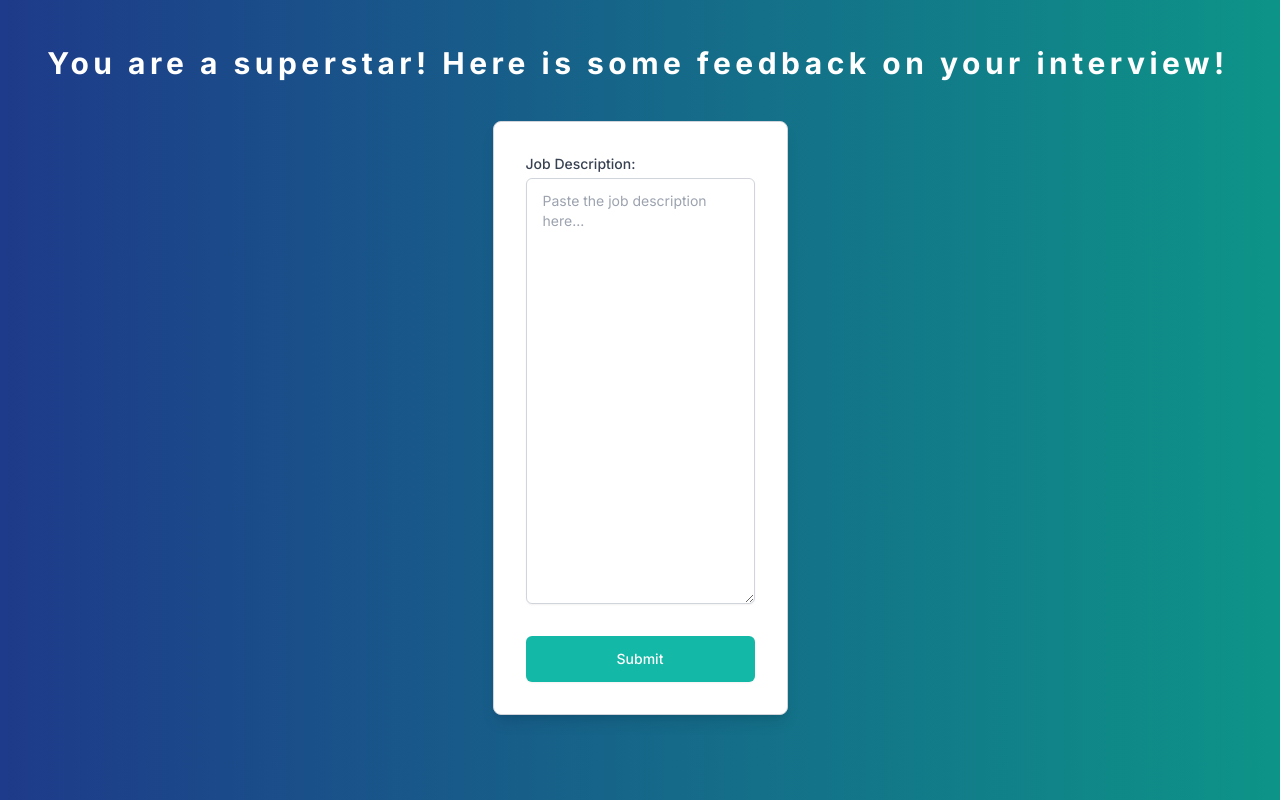
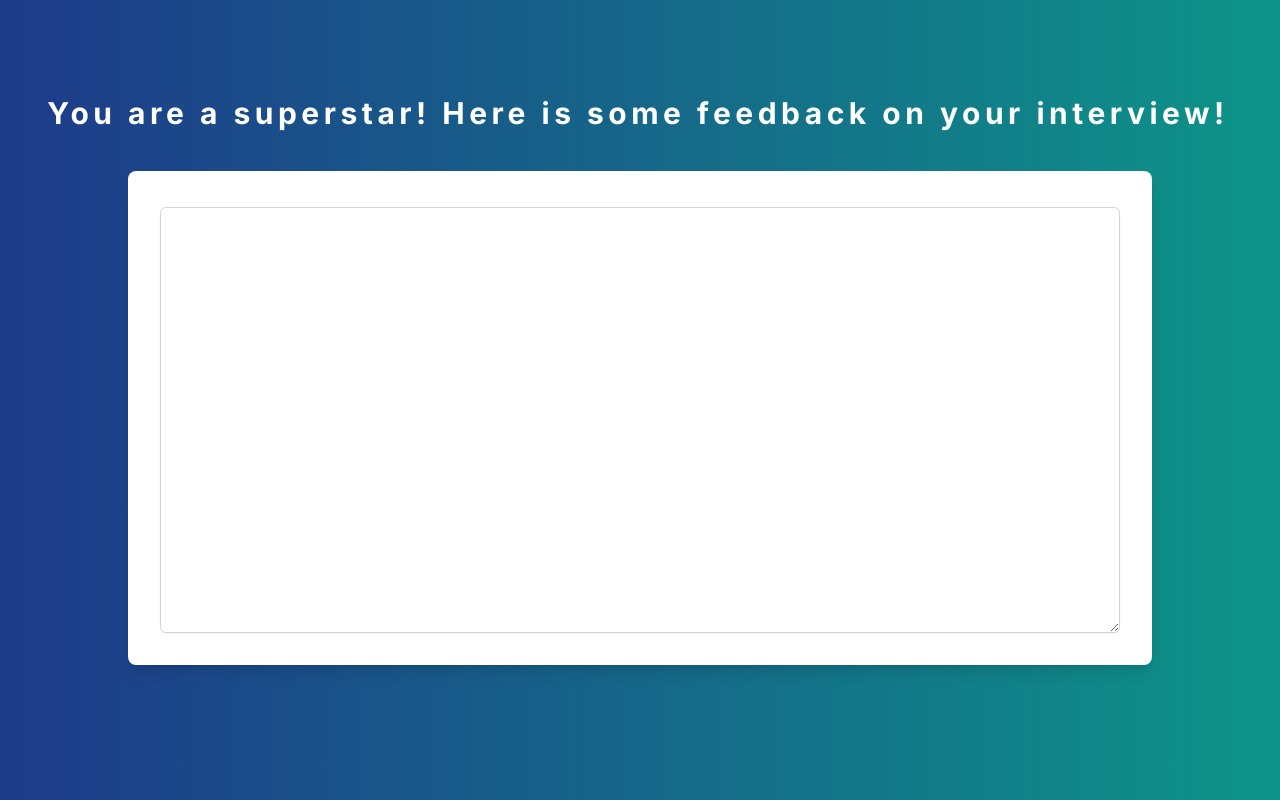
Before and after one commit to z4ab/Interviewly.ai, a Next.js app: page /FeedbackPage in a window 1280 px wide. Built offline with nearby package versions, Linux system fonts and the light colour scheme.

Commit message:
just work

```diff
--- a/src/app/(main)/mainPage/page.js
+++ b/src/app/(main)/mainPage/page.js
@@ -14,6 +14,7 @@
   const [isRecording, setRecording] = useState(false);
   const router = useRouter();
   const searchParams = useSearchParams();
+
   var questions = searchParams.get("questions").slice(1,length-1).split("\\n");
 
   function endRecording(text) {
@@ -21,7 +22,7 @@
     // route to feedback page
   }
   return (
-    <div className="w-full h-screen overflow-hidden">
+    <div className="w-full h-screen overflow-hidden ">
       <Head>
         <title>Camera and Audio Access Example</title>
       </Head>
@@ -30,11 +31,11 @@
             <Link href="/">
               <Image src='/sidelogo.png' width={200} height={100} />
             </Link>
-            <p className="mt-2">Ready to ace your interview?</p>
+            <p className="mt-1 font-bold">Ready to ace your interview?</p>
         </NavigationMenuItem>
       </NavigationMenu>
-      <main className="w-full h-full flex flex-col items-center bg-gray-100">
-        <p className='m-4'>{questions[0]}</p>
+      <main className="flex flex-col items-center w-full h-full scale-90">
+        <p className='m-2 font-semibold'>{questions[0]}</p>
         <Camera isRecording={isRecording}/>
         <AudioRecorder setTimerOn={setRecording} endRecording={endRecording}/>
       </main>
--- a/src/app/api/speechToText/route.js
+++ b/src/app/api/speechToText/route.js
@@ -3,7 +3,7 @@
 import OpenAI from "openai";
 
 const openai = new OpenAI({
-	apiKey: process.env.OPEN_AI_KEY,
+	apiKey: ,
 });
 
 export async function POST(req) {
--- a/src/app/getInterviewQns.js
+++ b/src/app/getInterviewQns.js
@@ -4,7 +4,7 @@
 
 export async function getQuestions(formData){
     console.log(formData);
-    const openai = new OpenAI( { apiKey: process.env.OPEN_AI_KEY } );
+    const openai = new OpenAI( { apiKey:  } );
     const completion = await openai.chat.completions.create({
     messages: [{ role: "system", content: "Make 1 interview questions by focusing on the technical aspect of what's required from the following. Make the question so that it can be answered in just audio form.:" + formData }],
     model: "gpt-3.5-turbo-16k",
--- a/src/app/globals.css
+++ b/src/app/globals.css
@@ -3,6 +3,55 @@
   @tailwind utilities;
 
   @import url('https://fonts.googleapis.com/css2?family=Rubik:ital,wght@0,300..900;1,300..900&display=swap');
+
+  /* http://meyerweb.com/eric/tools/css/reset/
+   v2.0 | 20110126
+   License: none (public domain)
+*/
+
+html, body, div, span, applet, object, iframe,
+h1, h2, h3, h4, h5, h6, p, blockquote, pre,
+a, abbr, acronym, address, big, cite, code,
+del, dfn, em, img, ins, kbd, q, s, samp,
+small, strike, strong, sub, sup, tt, var,
+b, u, i, center,
+dl, dt, dd, ol, ul, li,
+fieldset, form, label, legend,
+table, caption, tbody, tfoot, thead, tr, th, td,
+article, aside, canvas, details, embed,
+figure, figcaption, footer, header, hgroup,
+menu, nav, output, ruby, section, summary,
+time, mark, audio, video {
+	margin: 0;
+	padding: 0;
+	border: 0;
+	font-size: 100%;
+	font: inherit;
+	vertical-align: baseline;
+}
+/* HTML5 display-role reset for older browsers */
+article, aside, details, figcaption, figure,
+footer, header, hgroup, menu, nav, section {
+	display: block;
+}
+body {
+	line-height: 1;
+}
+ol, ul {
+	list-style: none;
+}
+blockquote, q {
+	quotes: none;
+}
+blockquote:before, blockquote:after,
+q:before, q:after {
+	content: '';
+	content: none;
+}
+table {
+	border-collapse: collapse;
+	border-spacing: 0;
+}
 
   .typewriter  {
     overflow: hidden; /* Ensures the content is not revealed until the animation */
--- a/src/components/AudioRecorder.js
+++ b/src/components/AudioRecorder.js
@@ -26,7 +26,7 @@
     <div className="audio-recorder">
       <button
         onClick={isRecording ? stopRecordingLocal : startRecordingLocal}
-        className={`px-4 py-2 rounded ${isRecording ? 'bg-red-500' : 'bg-green-500'} text-white`}
+        className={`px-10 py-4 rounded ${isRecording ? 'bg-red-500' : 'bg-teal-500'} text-white`}
       >
         {isRecording ? 'Stop Recording' : 'Start Recording'}
       </button>
--- a/src/components/Camera.js
+++ b/src/components/Camera.js
@@ -33,8 +33,8 @@
   }, []);
 
   return (
-    <div className="relative w-full h-4/5">
-      <video ref={videoRef} autoPlay className="w-full h-full object-cover" />
+    <div className="relative py-4 w-full h-4/5">
+      <video ref={videoRef} autoPlay className="w-full h-full object-cover rounded-lg" />
       <Timer start={isRecording} />
     </div>
   );
--- a/src/components/Feedback.js
+++ b/src/components/Feedback.js
@@ -10,11 +10,7 @@
       const [questions, setQuestions] = useState({
         response: ''
       });
-
-
       const [status, setStatus] = useState(null);
-
-
       const handleChange = (e) => {
         const { value } = e.target;
         setFormData({
@@ -30,28 +26,15 @@
         setQuestions(getQuestions(JSON.stringify(formData)))
       };
   return (
-    <div className=" mx-auto my-10 p-8 border border-gray-300 rounded-lg shadow-lg bg-white">
-      <form onSubmit={handleSubmit} className="space-y-8">
-
-        <div>
-          <label htmlFor="Feedback" className="block text-sm font-medium text-gray-700">Job Description:</label>
+    <div className=" w-4/5 mx-auto my-10 p-8 border border-gray-300 rounded-lg shadow-lg bg-white">
           <textarea
             id="Feedback"
             name="Feedback"
-            value={formData.jobDescription}
             onChange={handleChange}
             rows="20"
             className="mt-1 block w-full px-4 py-3 border border-gray-300 rounded-md shadow-sm placeholder-gray-400 focus:outline-none focus:ring-teal-500 focus:border-teal-500 sm:text-sm"
-            placeholder="Paste the job description here..."
+            readOnly
           ></textarea>
-        </div>
-        <button type="submit" className="w-full flex justify-center py-3 px-4 border border-transparent rounded-md shadow-sm text-sm font-medium text-white bg-teal-500 hover:bg-teal-600 focus:outline-none focus:ring-2 focus:ring-offset-2 focus:ring-teal-500">
-          Submit
-        </button>
-        {status === 'loading' && <p className="text-center text-sm text-blue-500">Submitting...</p>}
-        {status === 'success' && <p className="text-center text-sm text-green-500">Form submitted successfully!</p>}
-        {status === 'error' && <p className="text-center text-sm text-red-500">There was an error submitting the form.</p>}
-      </form>
     </div>
   );
 
--- a/src/components/TImer.js
+++ b/src/components/TImer.js
@@ -22,7 +22,7 @@
   };
 
   return (
-    <div className="absolute top-2 right-2 bg-black bg-opacity-70 text-white px-2 py-1 rounded text-xs font-mono">
+    <div className="absolute top-7 right-2 bg-black bg-opacity-70 text-white px-2 py-1 rounded text-xs font-mono">
       <span>{formatTime(timeElapsed)}</span>
     </div>
   );
```
Also changed, not shown: 1 other file (tests, documents, lock files or other folders).
